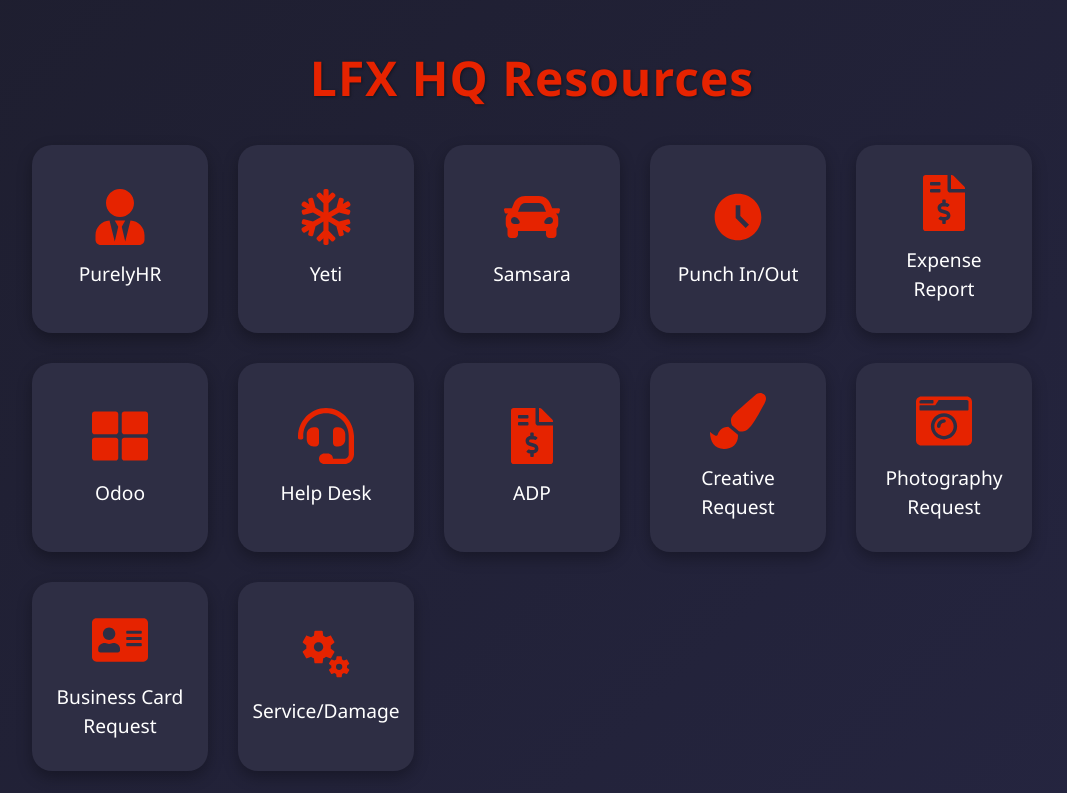
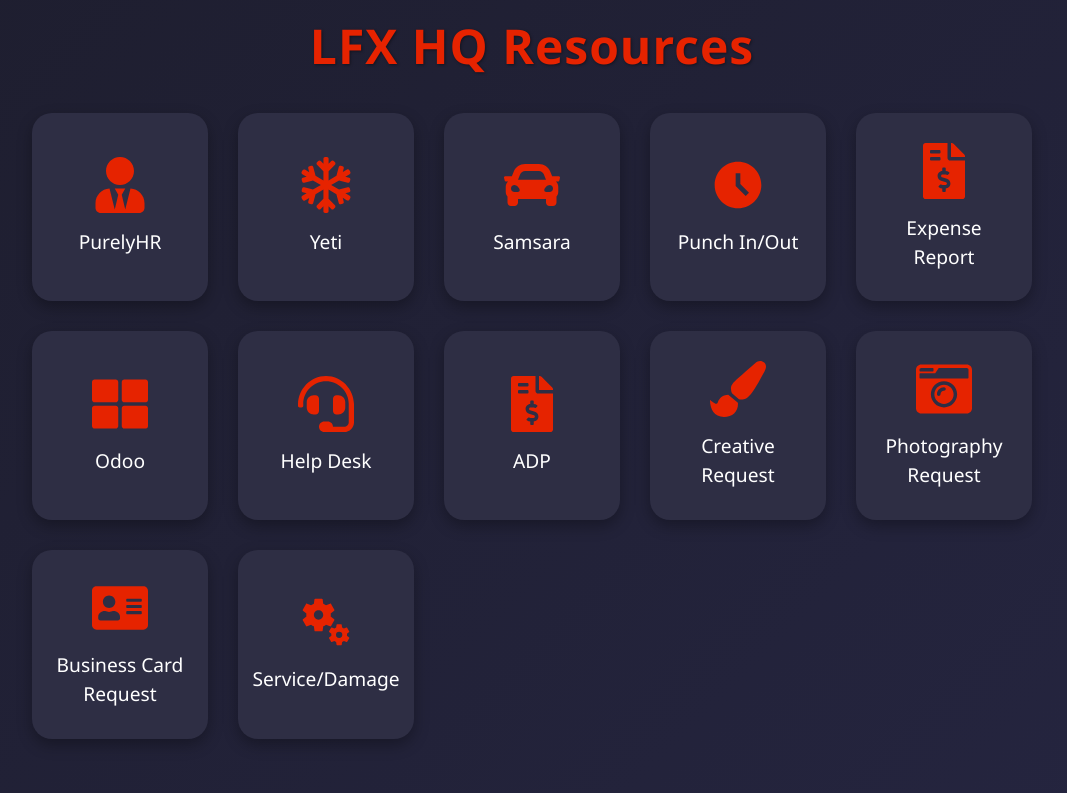
Before and after one commit to lfxgit/LFX_HQ_Resources, a React (Vite) app: page / in a window 1280 px wide. Shown: the top 793 px of the page, without its empty margins (108-1175 px from the left). Built offline with nearby package versions, Linux system fonts and the light colour scheme.

Commit message:
Fixed div padding issues

```diff
--- a/src/App.css
+++ b/src/App.css
@@ -2,14 +2,13 @@
   margin: 0;
   padding: 0;
   width: 100vw;
-  height: 100vh;
+  height: 110vh;
   background: linear-gradient(135deg, #1e1e2f, #252540);
   font-family: 'Segoe UI', Arial, sans-serif;
   color: white;
 }
 
 .container {
-  padding: 2rem;
   text-align: center;
 }
 
--- a/src/App.jsx
+++ b/src/App.jsx
@@ -3,7 +3,6 @@
 import { HashRouter as Router, Routes, Route } from "react-router-dom";
 import { FaCameraRetro } from 'react-icons/fa';
 import { FaPaintBrush } from 'react-icons/fa';
-import { FaBookOpen } from 'react-icons/fa';
 import { FaAddressCard } from "react-icons/fa";
 import { FaRegSnowflake } from "react-icons/fa";
 import { FaCar } from "react-icons/fa";
```
